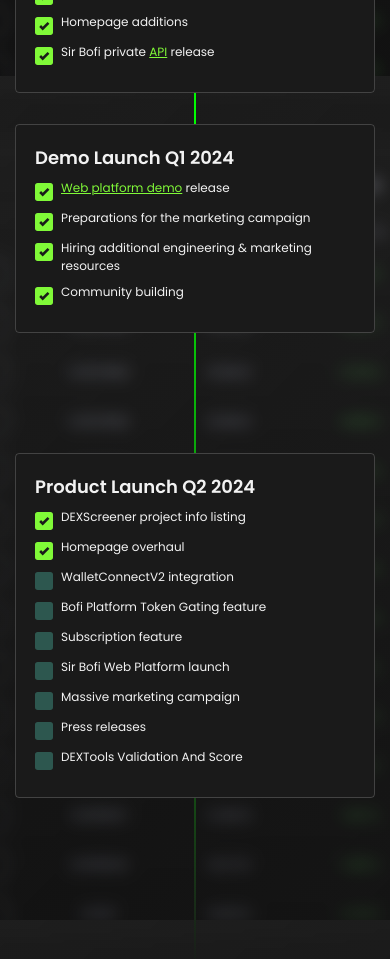
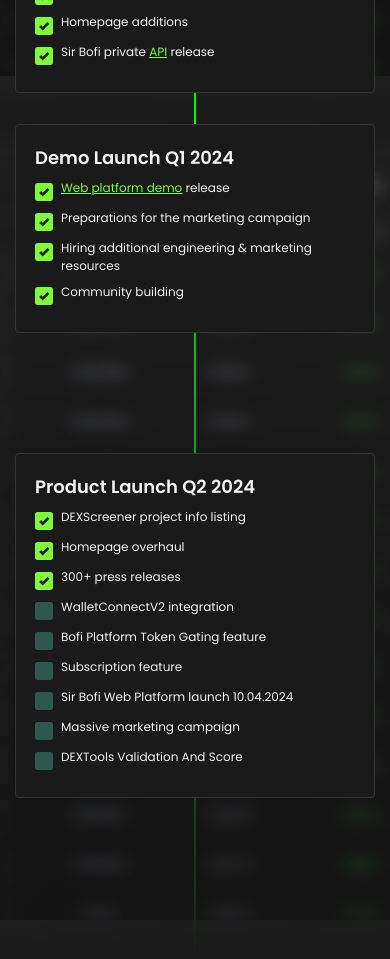
Before and after one commit to EharK/Sir_Bofi_Landing, a Svelte app: page / in a window 390 px wide. Shown: the part 3300-4259 px from the top of the page. Built offline with nearby package versions, Linux system fonts and the light colour scheme.

Commit message:
ui fixes and roadmap update

```diff
--- a/src/App.svelte
+++ b/src/App.svelte
@@ -197,7 +197,6 @@
         padding: 40px 0;
         height: 200px;
         justify-content: space-around;
-        align-items: flex-start !important;
     }
 
     .overlay-items-container {
--- a/src/components/Director.svelte
+++ b/src/components/Director.svelte
@@ -65,6 +65,7 @@
         margin-bottom: 100px;
         perspective: 1000px;
         transform-style: preserve-3d;
+        cursor: default;
     }
 
     .first {
--- a/src/components/Roadmap.svelte
+++ b/src/components/Roadmap.svelte
@@ -40,12 +40,12 @@
                     <ul>
                         <RoadmapListItem checked={true}>DEXScreener project info listing</RoadmapListItem>
                         <RoadmapListItem checked={true}>Homepage overhaul</RoadmapListItem>
+                        <RoadmapListItem checked={true}>300+ press releases</RoadmapListItem>
                         <RoadmapListItem>WalletConnectV2 integration</RoadmapListItem>
                         <RoadmapListItem>Bofi Platform Token Gating feature</RoadmapListItem>
                         <RoadmapListItem>Subscription feature</RoadmapListItem>
-                        <RoadmapListItem>Sir Bofi Web Platform launch</RoadmapListItem>
+                        <RoadmapListItem>Sir Bofi Web Platform launch 10.04.2024</RoadmapListItem>
                         <RoadmapListItem>Massive marketing campaign</RoadmapListItem>
-                        <RoadmapListItem>Press releases</RoadmapListItem>
                         <RoadmapListItem>DEXTools Validation And Score</RoadmapListItem>
                     </ul>
                 </PadWithArrow>
@@ -105,7 +105,6 @@
 <script>
     import PadWithArrow from "./PadWithArrow.svelte";
     import {onMount} from "svelte";
-    import Checkbox from "./widgets/Checkbox.svelte";
     import RoadmapListItem from "./widgets/RoadmapListItem.svelte";
 
     onMount(() => {
@@ -132,8 +131,10 @@
         window.addEventListener('mouseout', () => {
             fidget.style.transform = `rotateY(0deg)`;
         });
+
     });
 </script>
+
 <style>
 
     h2 {
@@ -216,6 +217,7 @@
 
         .checkpoints-container :global(.pad:hover) {
             background-color: var(--dark);
+            outline: 1px solid var(--sdark);
         }
 
         .checkpoints-container :global(.pad li) {
--- a/src/components/TopBar.svelte
+++ b/src/components/TopBar.svelte
@@ -93,8 +93,6 @@
             window.addEventListener('mousemove', (e) => {
                 if (window.innerWidth > 900 && e.clientY < 100) {
                     topBar.style.top = '20px';
-                } else if (window.innerWidth > 900 && e.clientY > 100 && window.scrollY > 700) {
-                    topBar.style.top = '-100px';
                 }
             });
             if (window.innerWidth < 900) {
--- a/src/components/widgets/Pad.svelte
+++ b/src/components/widgets/Pad.svelte
@@ -14,7 +14,7 @@
         padding: 20px 60px;
         border-radius: 4px;
         background-color: var(--dark);
-        outline: 1px solid rgba(230, 230, 230, 0.2);
+        outline: 1px solid var(--sdark);
         outline-offset: -1px;
         transition: all 0.15s;
     }
```
